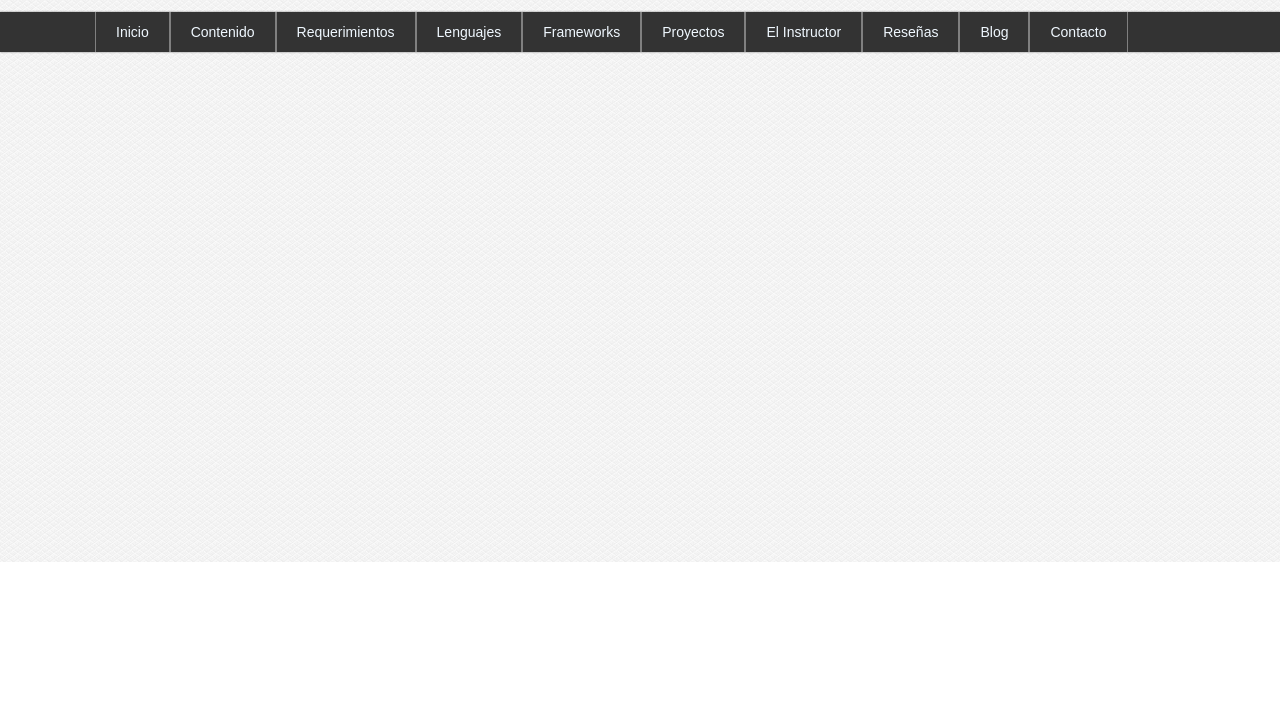
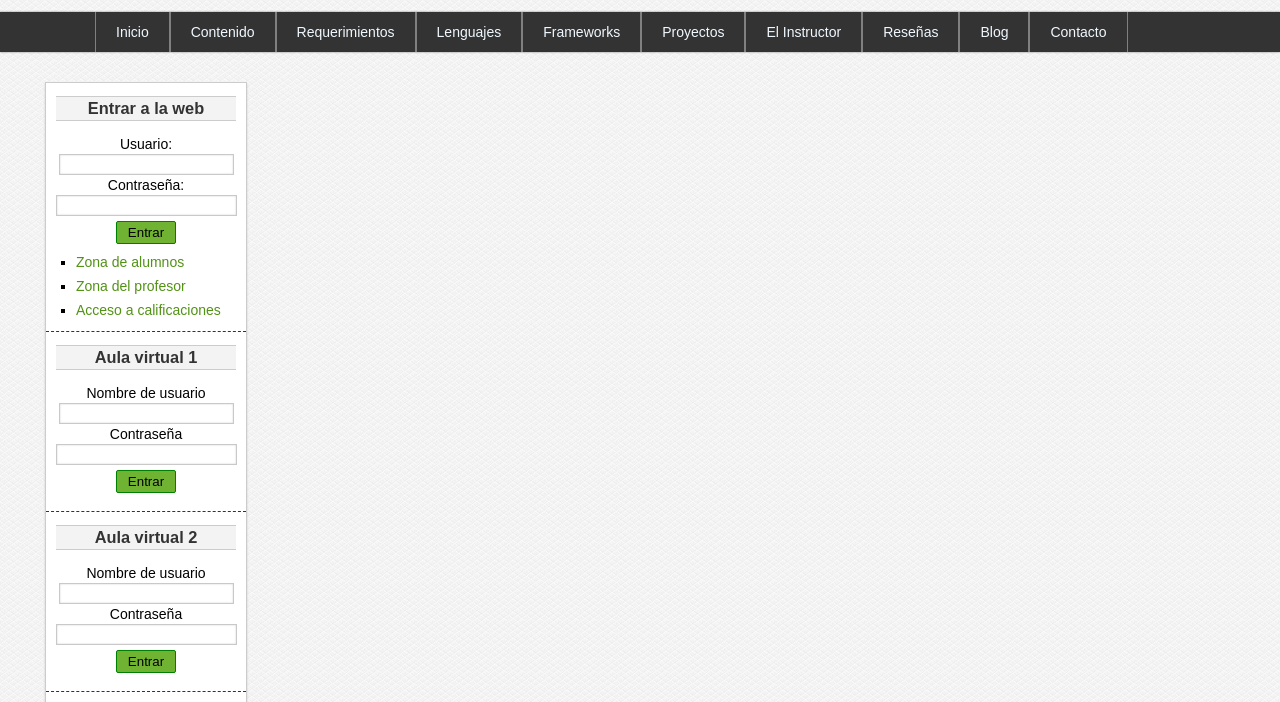
Before and after one commit to Jhonatanls/Maquetacion-Web, a plain HTML site: page index.html in a window 1280 px wide. Shown: the part 238-940 px from the top of the page. Before the commit the page ends 800 px from the top, so only its background shows below. Drawn offline with Linux system fonts and the light colour scheme.

Commit message:
Barra lateral terminada con ciertas modificaciones

```diff
--- a/css/style.css
+++ b/css/style.css
@@ -141,3 +141,156 @@ body{
     box-shadow: 0px 0px 2px #ccc inset;
     background: rgb(238,237,237);
 }
+
+/* Contenido*/
+#content{
+    width: 1250px;
+    min-height: 1100px;
+    margin: 0px auto;
+}
+
+/* BARRA LATERAL*/
+#barra-lateral, #frase{
+    clear: both;
+    width: 200px;
+    float: left;
+    margin: 30px;
+    background-color: white;
+    border: 1px solid #ccc;
+    box-shadow: 0px 2px 2px #ccc;
+    font-family: sans-serif, Arial, Helvetica;
+}
+
+#frase{
+    width: 180px;
+    padding: 10px;
+    font-size: 14px;
+    font-family: sans-serif;
+}
+
+#barra-lateral .widget{
+    display: block;
+    width: 180px;
+    margin: 5px auto;
+    padding: 8px;
+    padding-left: 10px;
+    padding-right: 10px;
+    font-size: 14px;
+    border-bottom: 1px dashed #333333;
+}
+
+#barra-lateral .widget:last-child{
+    margin-bottom: 10px;
+}
+
+#barra-lateral h3, #frase h3{
+    display: block;
+    width: 100%;
+    color: #333333;
+    text-align: center;
+    padding-top: 2px;
+    padding-bottom: 2px;
+    background: #f2f3f2;
+    border: 1px solid #ccc;
+    border-left: none;
+    border-right: none;
+    margin-bottom: 15px;
+}
+
+/* Formularios */
+input[type="text"],
+input[type="email"],
+input[type="password"],
+select{
+    border: 1px solid #c9c9c9;
+    box-shadow: 0px 0px 2px #ccc inset;
+    background: white;
+    padding: 1px;
+    padding-top: 2px;
+    padding-bottom: 2px;
+    color: gray;
+    transition: all 300ms;
+}
+
+input[type="text"]:focus,
+input[type="email"]:focus,
+input[type="password"]:focus,
+select:focus{
+    border: 1px solid #70b231;
+    color: black;
+}
+
+input[type="button"],
+input[type="submit"],
+input[type="reset"],
+button{
+    display: block;
+    border-radius: 2px;
+    border: 1px solid green;
+    cursor: pointer;
+    width: 60px;
+    padding: 3px;
+    background-color: #70b231;
+}
+
+input[type="button"]:hover,
+input[type="submit"]:hover,
+input[type="reset"]:hover,
+button:hover{
+    box-shadow: 0px 0px 2px gray;
+}
+
+input[type="button"]:active,
+input[type="submit"]:active,
+input[type="reset"]:active,
+button:active{
+    box-shadow: 0px 0px 3px gray inset;
+        text-shadow: 0px 0px 1px #ccc;
+}
+
+
+/* Formularios barra lateral*/
+#barra-lateral div label,
+#barra-lateral div input[type="text"],
+#barra-lateral div input[type="email"],
+#barra-lateral div input[type="password"]
+#barra-lateral div a{
+    display: block;
+    width: 95%;
+    margin-top: 2px;
+    margin-bottom: 2px;
+}
+
+#barra-lateral div input[type="botton"],
+#barra-lateral div input[type="submit"],
+#barra-lateral div input[type="reset"],
+#barra-lateral div button{
+    margin-top: 5px;
+    margin-bottom: 10px;
+}
+
+#barra-lateral input,
+#barra-lateral label{
+    margin: 0px auto;
+    text-align: center;
+}
+
+a{
+    text-decoration: none;
+    color: #529215;
+}
+
+a:visited{
+    color: #529215;
+}
+
+a:hover{
+    color: #285616;
+}
+
+#barra-lateral li{
+    margin-top: 8px;
+    margin-bottom: 5px;
+    margin-left: 20px;
+    list-style: square;
+}
--- a/index.html
+++ b/index.html
@@ -4,47 +4,112 @@
     <meta charset="UTF-8" />
     <meta name="viewport" content="width=device-width, initial-scale=1.0" />
     <title>Máster en CSS</title>
-    <link rel="icon" type="image/x-icon" href="./img/logo.png">
-    <link rel="stylesheet" href="./css/style.css">
+    <link rel="icon" type="image/x-icon" href="./img/logo.png" />
+    <link rel="stylesheet" href="./css/style.css" />
   </head>
   <body>
-
     <!--Inicio de la cabecera-->
     <header id="header">
       <div id="logotipo">
-            <img src="./img/logo.png" alt="Logo de la página">
+        <img src="./img/logo.png" alt="Logo de la página" />
       </div>
       <h1>
         <a href="index.html">MÁSTER EN CSS</a>
       </h1>
     </header>
+    <!--Fin de la cabecera-->
 
+    <!--Inicio de la Nav-bar-->
     <nav id="barra-navegacion">
       <ul>
         <li><a href="#">Inicio</a></li>
         <li><a href="#">Contenido</a></li>
         <li><a href="#">Requerimientos</a></li>
-        <li><a href="#">Lenguajes</a>
+        <li>
+          <a href="#">Lenguajes</a>
           <ul>
             <li><a href="#">HTML5</a></li>
             <li><a href="#">CSS3</a></li>
           </ul>
         </li>
-        <li><a href="#">Frameworks</a>
+        <li>
+          <a href="#">Frameworks</a>
           <ul>
             <li><a href="#">LESS</a></li>
             <li><a href="#">SASS</a></li>
             <li><a href="#">Bootstrap</a></li>
-          </ul></li>
+          </ul>
+        </li>
         <li><a href="#">Proyectos</a></li>
         <li><a href="#">El Instructor</a></li>
         <li><a href="#">Reseñas</a></li>
         <li><a href="#">Blog</a></li>
         <li><a href="#">Contacto</a></li>
       </ul>
+    </nav>
+    <!--Fin de la Nav-bar-->
 
-    </nav>
+    <!--Inicio del Contenido central-->
+    <div id="content">
+      <!--Inicio de la Barra Lateral-->
+      <aside id="barra-lateral">
+        <div class="widget" id="login">
+          <h3>Entrar a la web</h3>
+          <form>
+            <label>Usuario:</label>
+            <input type="text" />
+            <label>Contraseña:</label>
+            <input type="password" />
+            <input type="submit" value="Entrar" />
+          </form>
+          <ul>
+          <li><a href="#">Zona de alumnos</a></li>
+          <li><a href="#">Zona del profesor</a></li>
+          <li><a href="#">Acceso a calificaciones</a></li>
+        </ul>
+        </div>
 
-    <!--Fin de la cabecera-->
+        <div id="login" class="widget">
+          <h3>Aula virtual 1</h3>
+          <form>
+            <label>Nombre de usuario</label>
+            <input type="text" />
+            <label>Contraseña</label>
+            <input type="password" />
+            <input type="submit" value="Entrar" />
+          </form>
+        </div>
+
+        <div class="widget" id="login">
+          <h3>Aula virtual 2</h3>
+          <form>
+            <label>Nombre de usuario</label>
+            <input type="text" />
+            <label>Contraseña</label>
+            <input type="password" />
+            <input type="submit" value="Entrar" />
+          </form>
+        </div>
+
+        <div class="widget" id="login">
+          <h3>Enlaces de interés</h3>
+          <ul>
+            <li><a href="#">Master en Javascript</a></li>
+            <li><a href="#">Master en PHP</a></li>
+            <li><a href="#">Master en Frameworks JS</a></li>
+            <li><a href="#">Master en Webs full-stack</a></li>
+          </ul>
+        </div>
+      </aside>
+
+      <aside id="frase">
+        <h3>Frase del día</h3>
+        <p>Lorem ipsum dolor sit amet consectetur adipisicing elit. Nisi cum magnam
+        dignissimos labore quod amet.</p>
+        <a href="#">Leer más frases</a>
+      </aside>
+      <!--Fin de la Barra Lateral-->
+    </div>
+    <!--Fin del Contenido central-->
   </body>
 </html>
```
Lines whose indentation alone changed are shown as unchanged.
